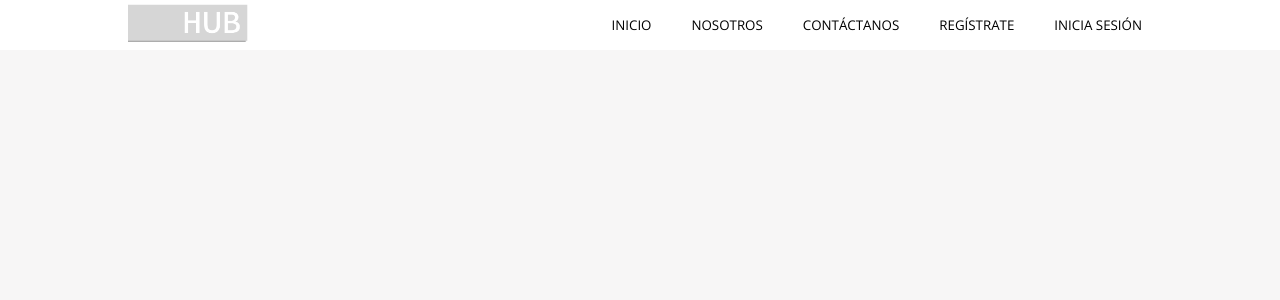
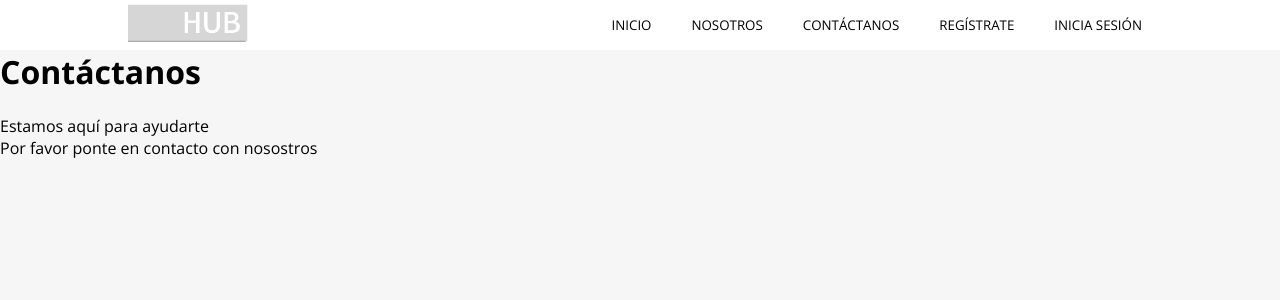
Before and after one commit to alemarsa-exe/Booking.Hub, a React (Create React App) app in the folder client/: page /contact in a window 1280 px wide. Shown: the top 300 px of the page. Built offline with nearby package versions, Linux system fonts and the light colour scheme.

Commit message:
verificación actualizada

```diff
--- a/client/src/pages/aboutUs/AboutUs.jsx
+++ b/client/src/pages/aboutUs/AboutUs.jsx
@@ -1,9 +1,13 @@
-import React from 'react'
+import React from "react";
+import Navbar from "../../components/navbar/Nabvar";
+import "./aboutUs.css"
 
 const AboutUs = () => {
-  return (
-    <div>AboutUs</div>
-  )
-}
+	return (
+		<div>
+			<Navbar />
+		</div>
+	);
+};
 
-export default AboutUs
+export default AboutUs;
--- a/client/src/pages/contact/Contact.jsx
+++ b/client/src/pages/contact/Contact.jsx
@@ -1,10 +1,20 @@
-import React from 'react'
-import Navbar from '../../components/navbar/Nabvar'
+import React from "react";
+import Navbar from "../../components/navbar/Nabvar";
 
 const Contact = () => {
-  return (
-    <Navbar/>
-  )
-}
+	return (
+		<div>
+			<Navbar />
+			<div className="container">
+				<h1>Contáctanos</h1>
+				<br />
+				<p>
+					Estamos aquí para ayudarte <br />
+					Por favor ponte en contacto con nosostros
+				</p>
+			</div>
+		</div>
+	);
+};
 
-export default Contact
+export default Contact;
```
Also changed, not shown: 1 other file (tests, documents, lock files or other folders).
